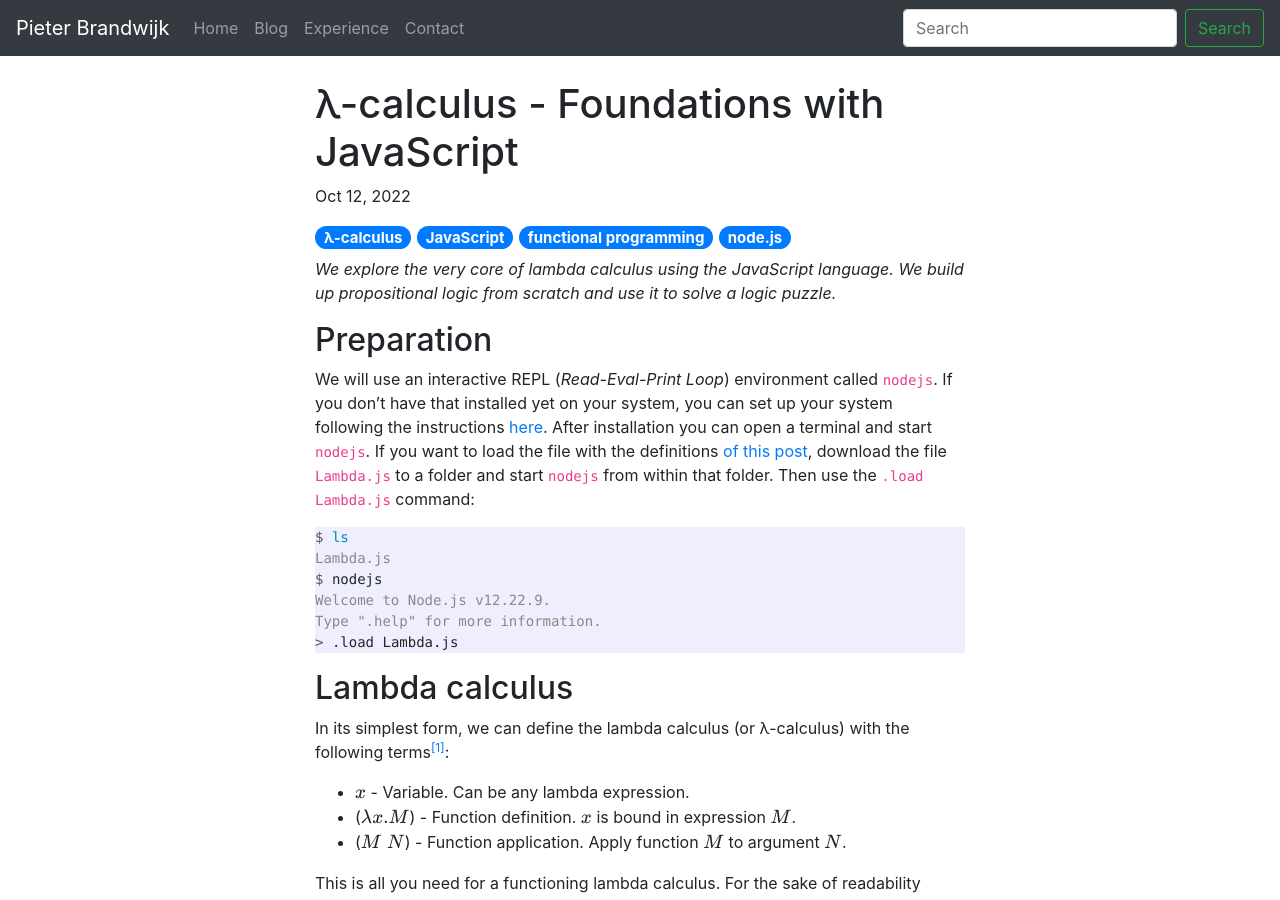
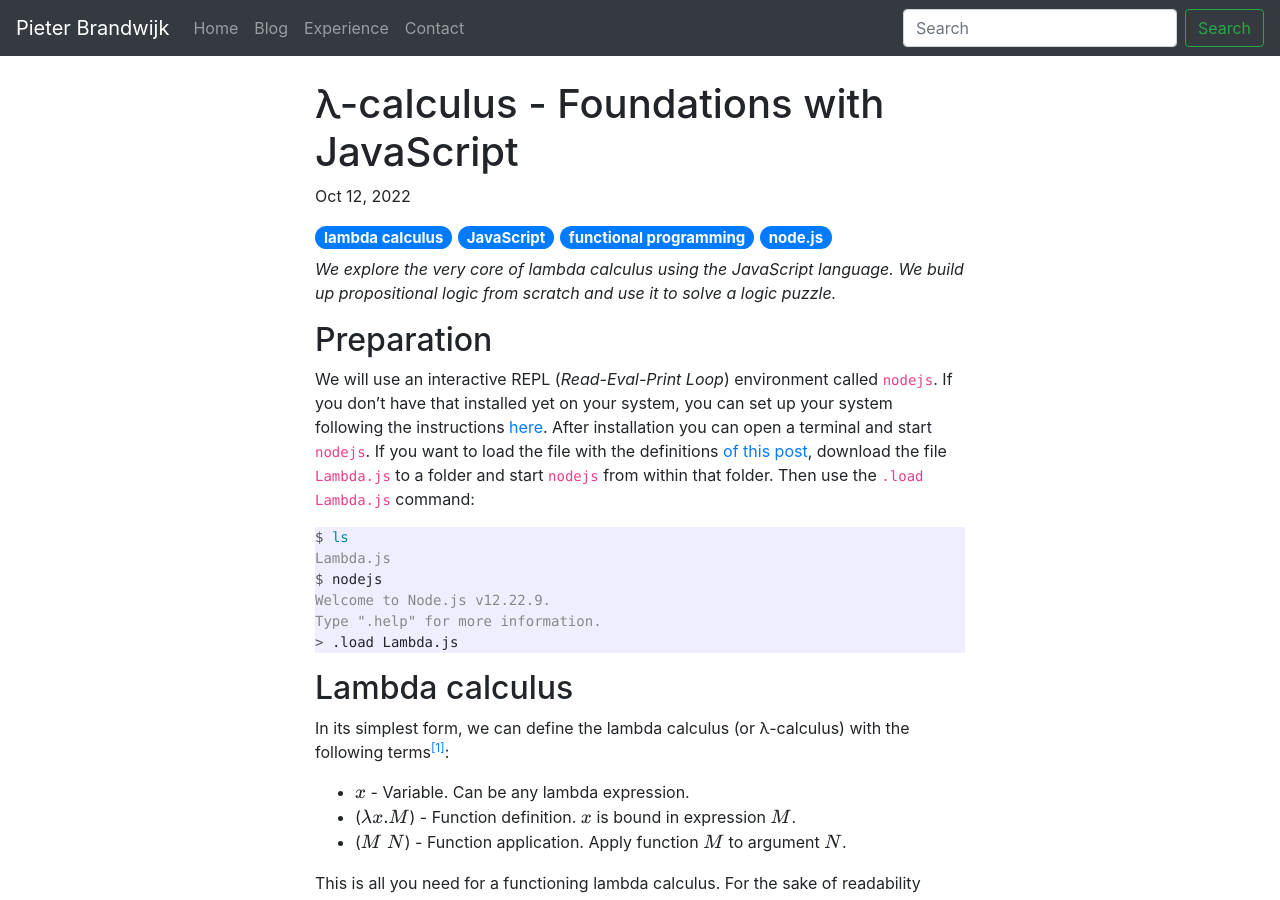
Before and after one commit to pbrandwijk/pbrandwijk.github.io, a Jekyll site: the page built from _posts/2022-10-12-lambda-calculus-foundations-with-javascript.md, in a window 1280 px wide and 900 px high. Built offline with Jekyll 4.4.1, drawn with Linux system fonts in a browser that asks for light colours; nearby versions of some CDN libraries; comment, search, counter and statistics services are not loaded.

Commit message:
Align tag names

```diff
--- a/_posts/2022-10-12-lambda-calculus-foundations-with-javascript.md
+++ b/_posts/2022-10-12-lambda-calculus-foundations-with-javascript.md
@@ -4,7 +4,7 @@ title:    λ-calculus - Foundations with JavaScript
 date:     2022-10-12 21:00:00 +0200
 katex:    true
 tags:
- - λ-calculus
+ - lambda calculus
  - JavaScript
  - functional programming
  - node.js
```
